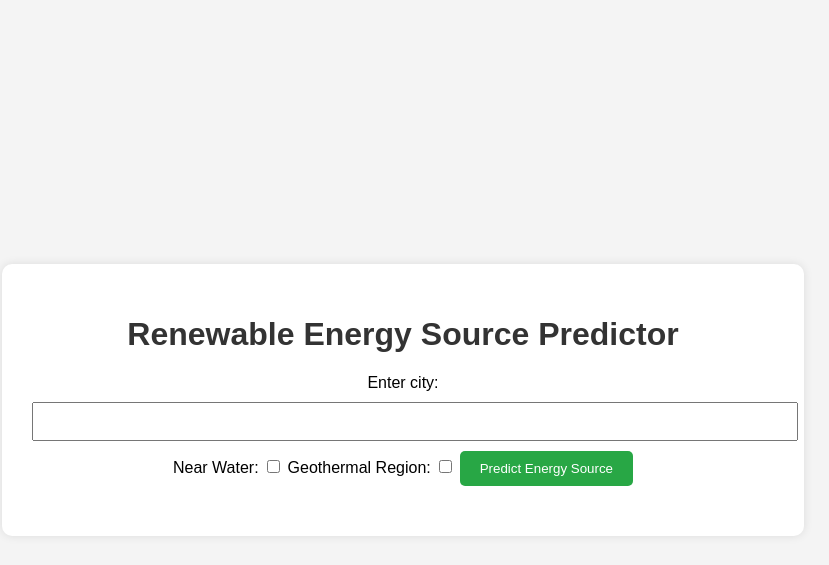
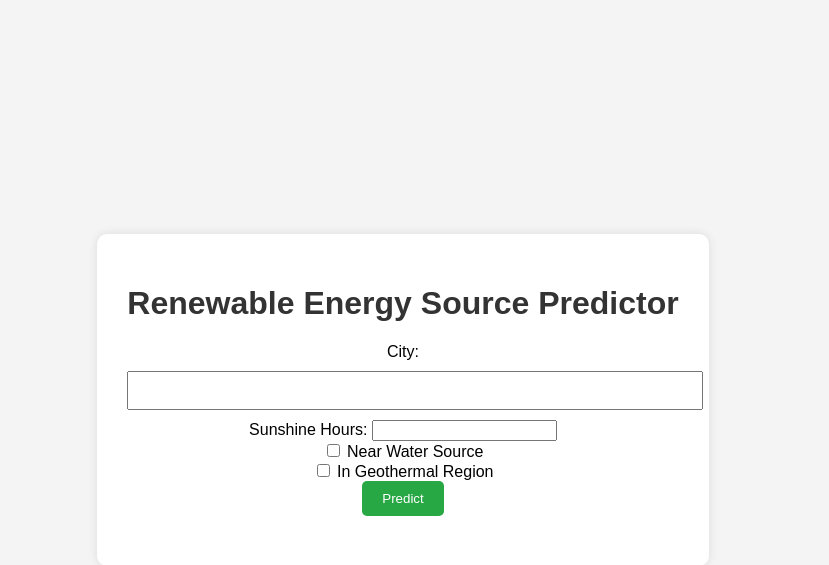
Before and after one commit to tannuiscoding/GoEco, a Flask app: page / in a window 1280 px wide. Shown: the top 565 px of the page, without its empty margins (237-1066 px from the left). Run offline with Flask 3, Linux system fonts and the light colour scheme.

Commit message:
Update index.html

```diff
--- a/templates/index.html
+++ b/templates/index.html
@@ -9,18 +9,25 @@
 <body>
     <div class="container">
         <h1>Renewable Energy Source Predictor</h1>
-        <form method="POST" action="/predict">
-  <label for="city">Enter city:</label>
-  <input type="text" name="city" id="city" required>
-
-  <label for="is_near_water">Near Water:</label>
-  <input type="checkbox" name="is_near_water" id="is_near_water">
-
-  <label for="is_geothermal_region">Geothermal Region:</label>
-  <input type="checkbox" name="is_geothermal_region" id="is_geothermal_region">
-
-  <button type="submit">Predict Energy Source</button>
-</form>
+        <form id="energyForm">
+            <div class="form-group">
+                <label for="city">City:</label>
+                <input type="text" class="form-control" id="city" name="city" required>
+            </div>
+            <div class="form-group">
+                <label for="sunshine_hours">Sunshine Hours:</label>
+                <input type="number" class="form-control" id="sunshine_hours" name="sunshine_hours" required>
+            </div>
+            <div class="form-check">
+                <input type="checkbox" class="form-check-input" id="is_near_water" name="is_near_water">
+                <label class="form-check-label" for="is_near_water">Near Water Source</label>
+            </div>
+            <div class="form-check">
+                <input type="checkbox" class="form-check-input" id="is_geothermal_region" name="is_geothermal_region">
+                <label class="form-check-label" for="is_geothermal_region">In Geothermal Region</label>
+            </div>
+            <button type="submit" class="btn btn-primary">Predict</button>
+        </form>
 
 
         <div id="result"></div>
```
